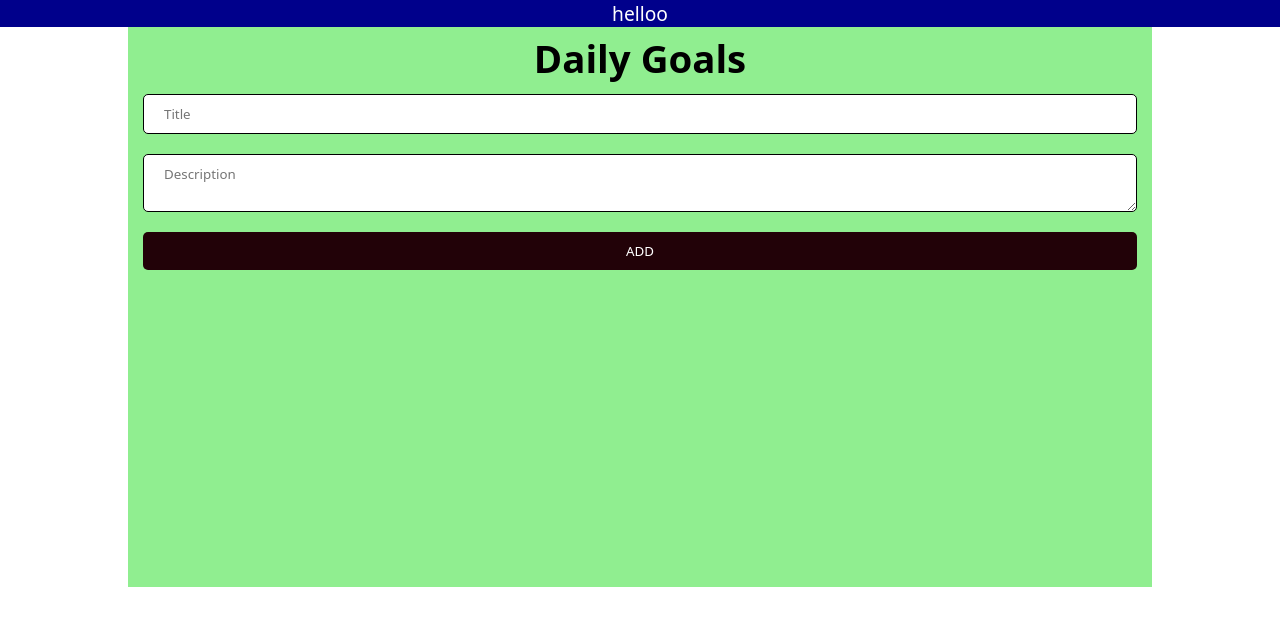
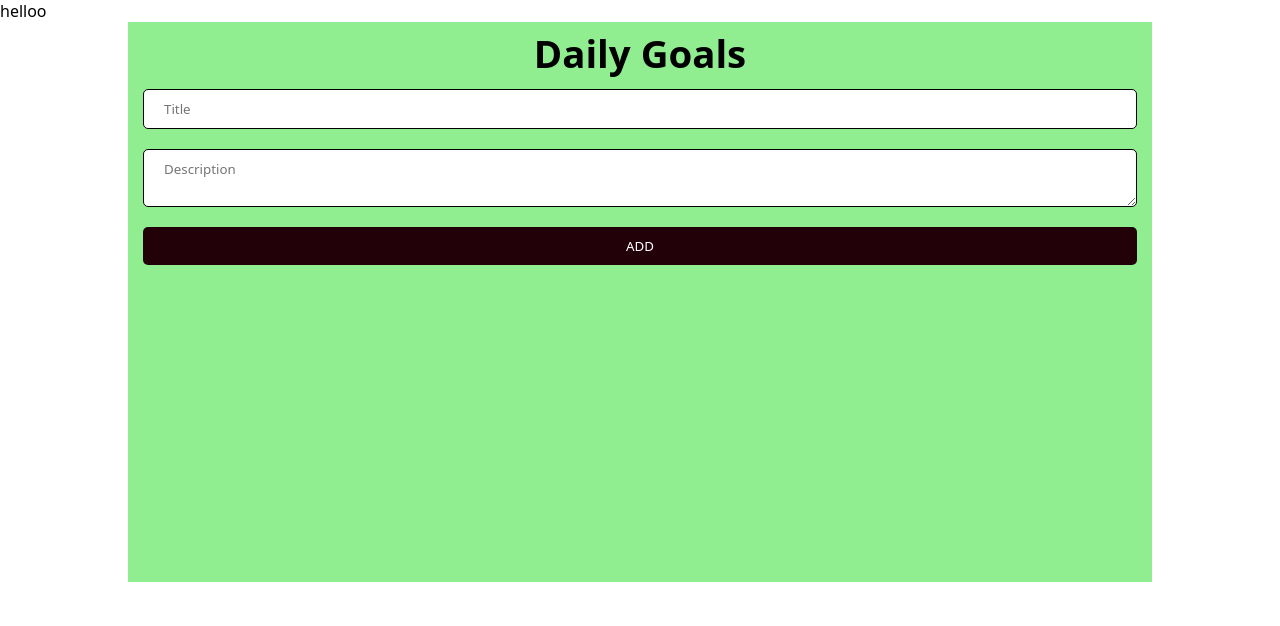
Before and after one commit to rajat10-ux/todo_list, a React (Create React App) app: page / in a window 1280 px wide. Shown: the top 626 px of the page. Built offline with nearby package versions, Linux system fonts and the light colour scheme.

Commit message:
Update App.css

```diff
--- a/src/App.css
+++ b/src/App.css
@@ -5,12 +5,12 @@
   font-family: system-ui, -apple-system, BlinkMacSystemFont, 'Segoe UI', Roboto, Oxygen, Ubuntu, Cantarell, 'Open Sans', 'Helvetica Neue', sans-serif;
   font-weight: 500;
 }
-nav{
+/* nav{
   background-color: darkblue;
   color: white;
   text-align: center;
   font-size: 1.2rem;
-}
+} */
 .container{
   background-color: lightgreen;
   width: 80%;
```
